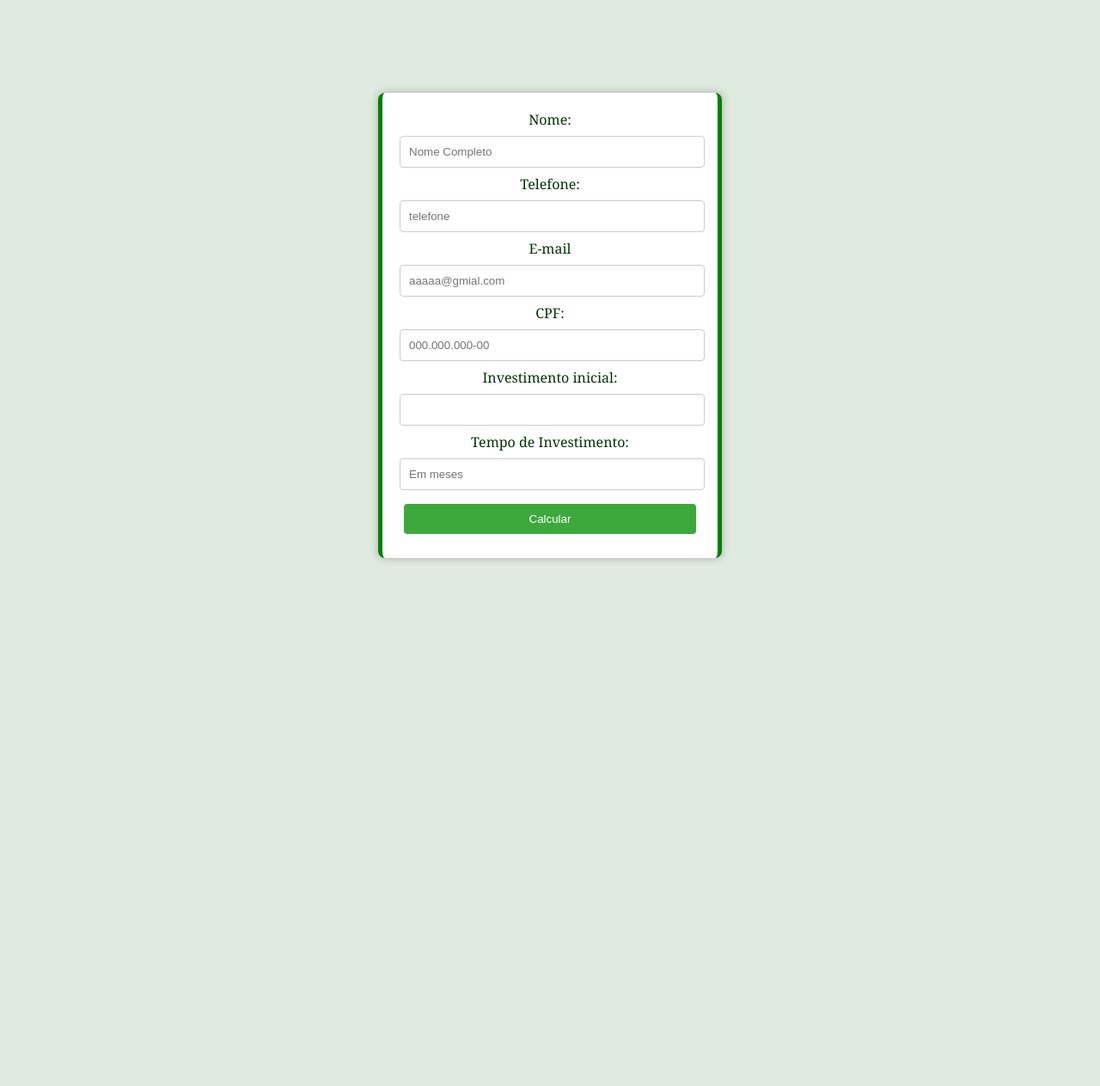
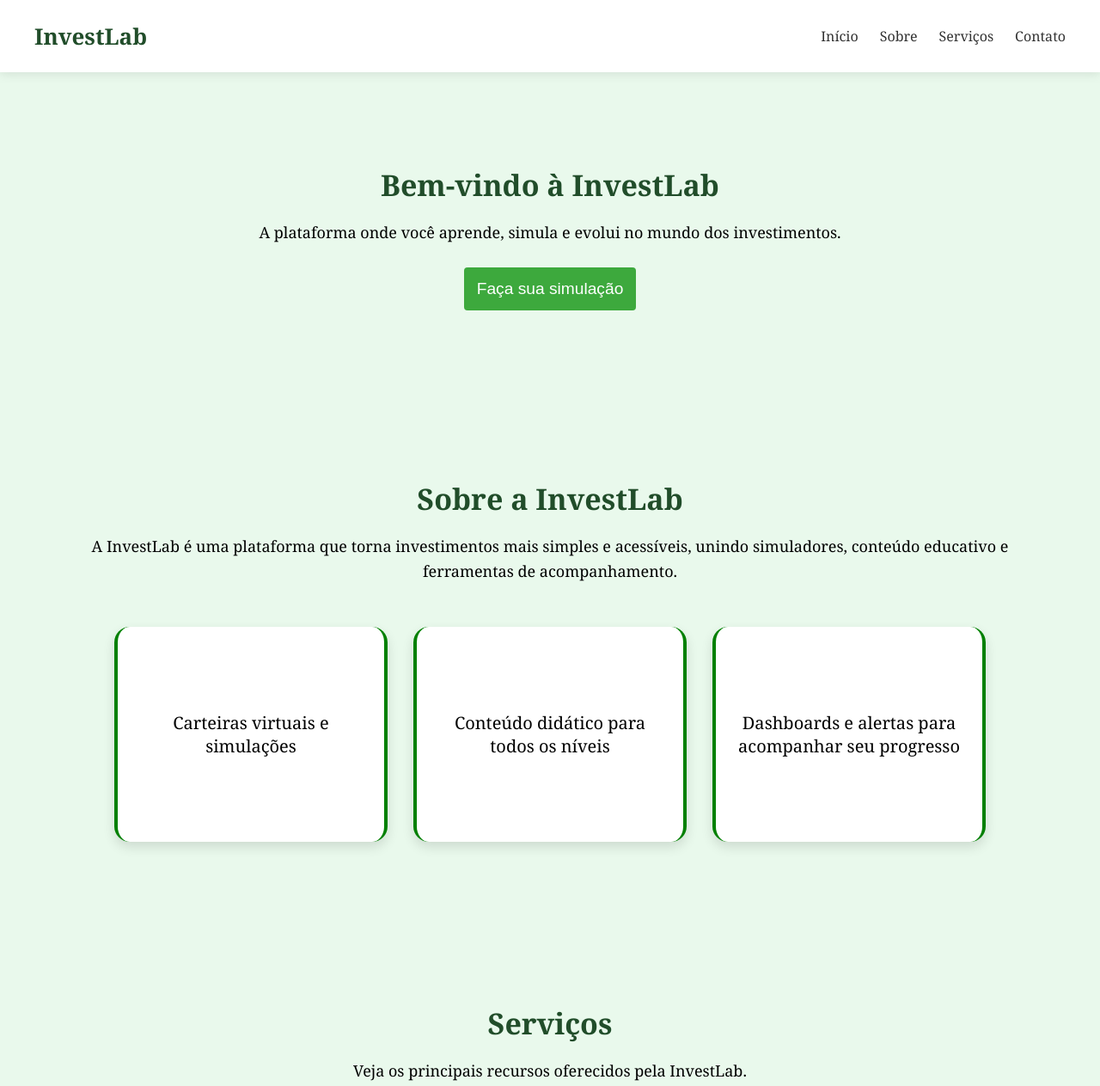
Before and after one commit to Tania1309/Sistema-de-investimento, a plain HTML site: page index.html in a window 1280 px wide. Shown: the top 1263 px of the page at 86% size. Before the commit the page ends 800 px from the top, so only its background shows below. Drawn offline with Linux system fonts and the light colour scheme.

Commit message:
Atualizando
Outro arquivo foi adicionado e modificações no css foram feitas.

```diff
--- a/assets/CSS/style.css
+++ b/assets/CSS/style.css
@@ -1,21 +1,152 @@
 body {
     font-family: Georgia, 'Times New Roman', Times, serif;
-    background-color: rgb(222, 235, 222);
+    margin: 0;
+    background: #e9f9ec;
+}
+
+html {
+    scroll-behavior: smooth;
 }
 
 /*--------- Menu-------- */
-nav {
-    width: 100%;
-    height: 60px;
-    background-color: beige;
-    border-radius: 8px;
+
+.navbar {
+    padding: 15px 40px;
+    background: #ffffff;
+    display: flex;
+    justify-content: space-between;
+    align-items: center;
+    box-shadow: 0 2px 12px rgba(0, 0, 0, 0.1);
+}
+
+.logo {
+    font-size: 26px;
+    font-weight: bold;
+    color: #214d2a;
+}
+
+.nav-links {
+    display: flex;
+    list-style: none;
+    gap: 25px;
+}
+
+.nav-links a {
+    text-decoration: none;
+    color: #333;
+    font-size: 16px;
+    transition: .2s;
+}
+
+.nav-links a:hover {
+    color: #214d2a;
+    font-weight: bold;
+}
+
+/* -----Corpo----- */
+section {
+    padding: 80px 90px;
+    max-width: 1200px;
+    margin: auto;
+}
+
+h2 {
+    color: #214d2a;
+    font-size: 34px;
+    margin-bottom: 10px;
+    font-weight: 800;
     text-align: center;
 }
 
-nav a {
+p {
+    font-size: 18px;
+    line-height: 1.6;
+    max-width: 1100px;
+    text-align: center;
+}
+
+/* -----cards----- */
+.cards-container {
+    display: flex;
+    justify-content: center;
+    gap: 30px;
+    margin-top: 50px;
+}
+
+.card {
+    width: 260px;
+    height: 200px;
+    background: #ffffff;
+    border-radius: 18px;
+    box-shadow: 0 6px 14px rgba(0, 0, 0, 0.12);
+    display: flex;
+    align-items: center;
+    justify-content: center;
+    padding: 25px;
+    font-size: 20px;
+    text-align: center;
+    transition: transform .25s ease, box-shadow .25s ease;
+    border-left: 4px solid green;
+    border-right: 4px solid green;
+}
+
+.card2 {
+    width: 400px;
+    height: 220px;
+    background: #ffffff;
+    align-items: center;
+    padding: 25px;
+    font-size: 20px;
+    border-radius: 18px;
+    box-shadow: 0 6px 14px rgba(0, 0, 0, 0.12);
+    border-left: 4px solid green;
+
+}
+
+.card:hover {
+    transform: translateY(-6px);
+    box-shadow: 0 10px 20px rgba(0, 0, 0, 0.18);
+}
+
+/* .....botao para subir..... */
+#topButton {
+    position: fixed;
+    bottom: 22px;
+    right: 22px;
+    width: 32px;
+    height: 32px;
+    border-radius: 50%;
+    font-size: 18px;
+    border: none;
+    background: #214d2a;
+    color: white;
+    cursor: pointer;
+    display: none;
+    box-shadow: 0 3px 8px rgba(0, 0, 0, 0.25);
+    transition: 0.3s;
+}
+
+#topButton:hover {
+    background: #2c6b38;
+}
+
+/* .....botao simulação.....*/
+.botao {
+
+    display: flex;
+    justify-content: center;
+}
+
+#botaosimulacao {
+    width: 200px;
+    height: 50px;
+    font-size: larger;
+    padding: auto;
+}
+
+#botaosimulacao a {
     text-decoration: none;
-    font-size: larger;
-    padding-left: 10px;
+    color: white;
 }
 
 /* ---------Calculadora--------- */
@@ -46,9 +177,11 @@ button {
     border: 1px solid #ccc;
 
 }
-label{
-       color: rgb(1, 53, 1);
+
+label {
+    color: rgb(1, 53, 1);
 }
+
 button {
     width: 97%;
     background: rgb(61, 169, 61);
@@ -59,5 +192,5 @@ button {
 }
 
 button:hover {
-    background:green;
+    background: green;
 }
--- a/assets/JS/script.js
+++ b/assets/JS/script.js
@@ -1,3 +1,12 @@
+// -----Botão de Retorno-----
+window.addEventListener("scroll", function () {
+    const btn = document.getElementById("topButton");
+    if (window.scrollY > 400) {
+        btn.style.display = "block";
+    } else {
+        btn.style.display = "none";
+    }
+});
 // ----Máscara de entrada----
 //.....Telefone.....
 document.getElementById('telefone').addEventListener('input', function (e) {
@@ -54,7 +63,7 @@ function calcularinvestimento() {
             .replace(/\./g, "")     // **remove pontos de milhar
             .replace(",", ".")      // **vírgula -> ponto
     );
-// .....Requerimento.....
+    // .....Requerimento.....
     if (!nome || !telefone || !email || !cpf || isNaN(investimentoinicial) || prazo <= 0) {
         return alert("Preencha todos os campos corretamente!");
     }
--- a/index.html
+++ b/index.html
@@ -1,34 +1,76 @@
 <!DOCTYPE html>
-<html lang="en">
+<html lang="pt-br">
 
 <head>
     <meta charset="UTF-8">
     <meta name="viewport" content="width=device-width, initial-scale=1.0">
     <link rel="stylesheet" href="assets/CSS/style.css">
-    <title>Investimento</title>
+    <title>InvestLab</title>
 </head>
 
 <body>
-    <main>
-        <div class="container">
-            <div class="login-box">
-                <label for="nome">Nome:</label>
-                <input type="text" id="Nome" placeholder="Nome Completo" maxlength="50" required>
-                <label for="telefone">Telefone:</label>
-                <input type="tel" id="telefone" placeholder="telefone" maxlength="15" required>
-                <label for="e-mail">E-mail</label>
-                <input type="email" id="email" placeholder="aaaaa@gmial.com" maxlength="30" required>
-                <label for="cpf">CPF:</label>
-                <input type="text" id="cpf" placeholder="000.000.000-00" maxlength="15" required>
-                <label for="valor">Investimento inicial:</label>
-                <input type="text" id="valor" oninput="formatarMoeda(this)" required>
-                <label for="meses">Tempo de Investimento:</label>
-                <input type="number" id="meses" placeholder="Em meses" maxlength="3" required>
-                <button onclick="calcularinvestimento()">Calcular</button>
+    <nav class="navbar">
+        <div class="logo">InvestLab</div>
+        <ul class="nav-links">
+            <li><a href="index.html">Início</a></li>
+            <li><a href="#">Sobre</a></li>
+            <li><a href="#">Serviços</a></li>
+            <li><a href="#">Contato</a></li>
+        </ul>
+    </nav>
+    <section id="inicio">
+        <h2>Bem-vindo à InvestLab</h2>
+        <p>A plataforma onde você aprende, simula e evolui no mundo dos investimentos.</p>
+        <div class="botao">
+            <button type="submit" id="botaosimulacao"><a href="cadastro.html">Faça sua simulação</a></button>
+        </div>
+    </section>
+    <section id="sobre">
+        <h2>Sobre a InvestLab</h2>
+        <p>A InvestLab é uma plataforma que torna investimentos mais simples e acessíveis, unindo simuladores, conteúdo
+            educativo e ferramentas de acompanhamento.</p>
+
+        <div class="cards-container">
+            <div class="card">Carteiras virtuais e simulações</div>
+            <div class="card">Conteúdo didático para todos os níveis</div>
+            <div class="card">Dashboards e alertas para acompanhar seu progresso</div>
+        </div>
+    </section>
+    <section id="servicos">
+        <h2>Serviços</h2>
+        <p>Veja os principais recursos oferecidos pela InvestLab.</p>
+    </section>
+
+    <section id="contatos">
+        <h2>Contatos</h2>
+        <p>Fale com nossa equipe para suporte, dúvidas ou sugestões.</p>
+        <div class="cards-container">
+            <div class="card2">
+                <h3 class="contato">Telefones</h3>
+                <li>Central de Atendimento: (11) 4002-1587</li>
+                <li>Suporte ao Cliente: (11) 3500-4821</li>
+                <li>Ouvidoria: 0800 912 4455</li>
+                </ul>
+            </div>
+            <div class="card2">
+                <h3 class="contato">E-mails</h3>
+                <ul>
+                    <li>Atendimento geral: contato@investlab.com.br</li>
+                    <li>Suporte técnico: suporte@investlab.com.br</li>
+                    <li>Comercial: comercial@investlab.com.br</li>
+                    <li>Parcerias: parcerias@investlab.com.br</li>
+                </ul>
             </div>
         </div>
-    </main>
+    </section>
+    <button id="topButton" onclick="window.scrollTo({top: 0, behavior: 'smooth'})">
+        ↑
+    </button>
+
     <script src="assets/JS/script.js"></script>
+    <footer>
+
+    </footer>
 </body>
 
 </html>
```
Also changed, not shown: cadastro.html (added, +34 -0 lines).
